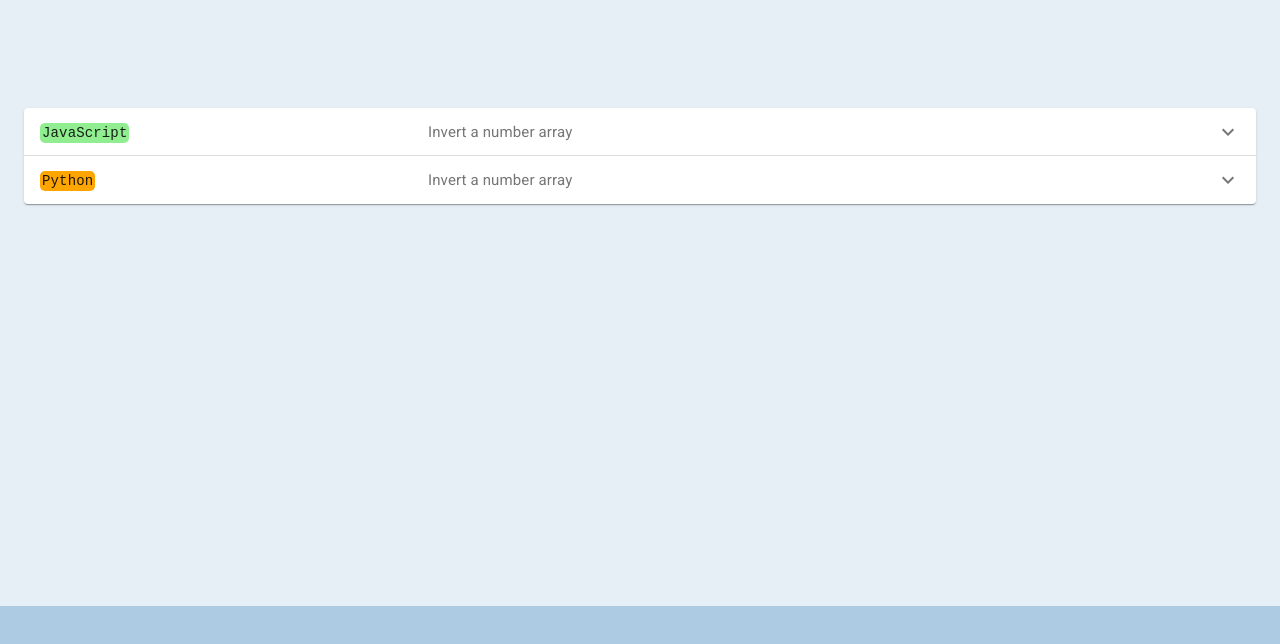
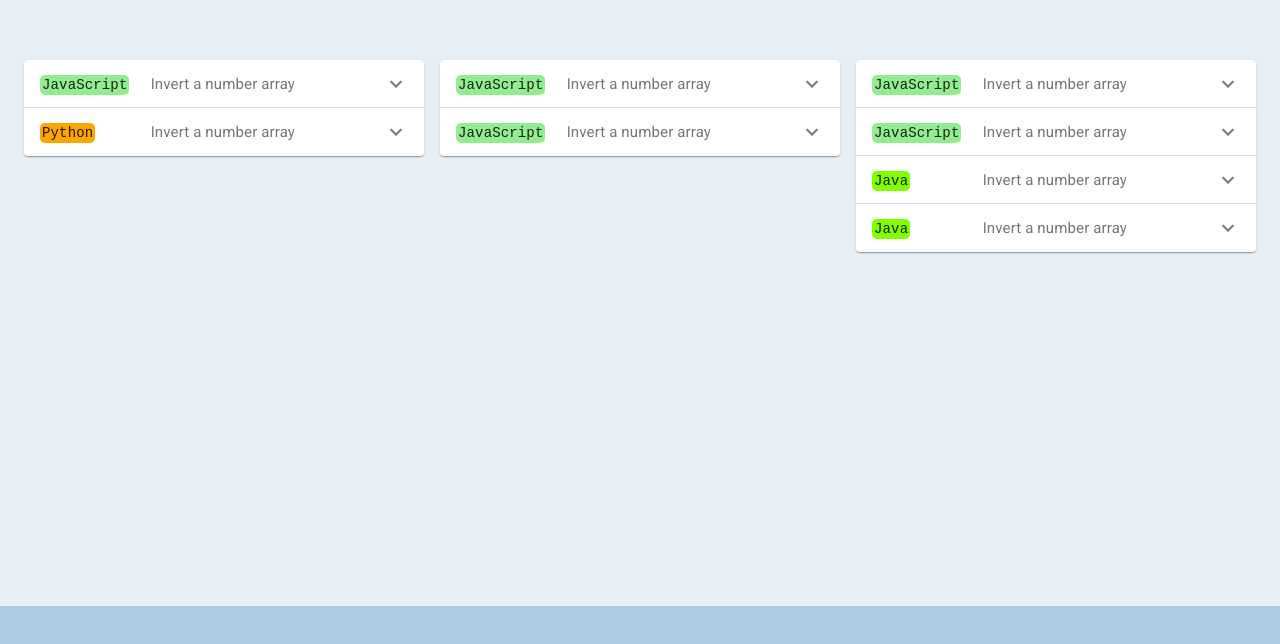
Before and after one commit to KVN2099/landing-page, a React (Create React App) app: page / in a window 1280 px wide. Shown: the part 1943-2587 px from the top of the page. Built offline with nearby package versions, Linux system fonts and the light colour scheme.

Commit message:
Completed map of challenges in accordion

```diff
--- a/src/Slides/Coding Challenges/CodingChallenges.js
+++ b/src/Slides/Coding Challenges/CodingChallenges.js
@@ -9,12 +9,14 @@ import Typography from '@material-ui/core/Typography';
 import ExpandMoreIcon from '@material-ui/icons/ExpandMore';
 import challenges from '../../assets/Info/challenges';
 import ContainerLayout from '../../Components/Container/Container';
+import { Grid } from '@material-ui/core';
 
 function CodingChallenges() {
     console.log(challenges);
     const useStyles = makeStyles((theme) => ({
         root: {
-          width: '100%'
+          width: '100%',
+          flexGrow: 1,
         },
         heading: {
           fontSize: theme.typography.pxToRem(15),
@@ -35,6 +37,8 @@ function CodingChallenges() {
     return (
         <ContainerLayout className="container-slide" id="coding-challenges" background={ colors.background }>
             <div className={`challenges-container ${ classes.root }`}>
+                <Grid container spacing={2}>
+                    <Grid item xs>
                         { challenges.easy.map((accordion) => {
                             const { id, type, name, description, link } = accordion;
                             return (
@@ -57,6 +61,56 @@ function CodingChallenges() {
                                 </Accordion>
                             )
                         })}
+                    </Grid>
+                    <Grid item xs>
+                        { challenges.medium.map((accordion) => {
+                            const { id, type, name, description, link } = accordion;
+                            return (
+                                <Accordion expanded={expanded === id} onChange={handleChange(id)}>
+                                    <AccordionSummary
+                                    expandIcon={<ExpandMoreIcon />}
+                                    aria-controls="panel3bh-content"
+                                    id="panel3bh-header"
+                                    >
+                                    <Typography className={classes.heading}><code className={ type }>{ type }</code></Typography>
+                                    <Typography className={classes.secondaryHeading}>
+                                        { name }
+                                    </Typography>
+                                    </AccordionSummary>
+                                    <AccordionDetails>
+                                    <Typography>
+                                        { description }
+                                    </Typography>
+                                    </AccordionDetails>
+                                </Accordion>
+                            )
+                        })}
+                    </Grid>
+                    <Grid item xs>
+                        { challenges.hard.map((accordion) => {
+                            const { id, type, name, description, link } = accordion;
+                            return (
+                                <Accordion expanded={expanded === id} onChange={handleChange(id)}>
+                                    <AccordionSummary
+                                    expandIcon={<ExpandMoreIcon />}
+                                    aria-controls="panel4bh-content"
+                                    id="panel4bh-header"
+                                    >
+                                    <Typography className={classes.heading}><code className={ type }>{ type }</code></Typography>
+                                    <Typography className={classes.secondaryHeading}>
+                                        { name }
+                                    </Typography>
+                                    </AccordionSummary>
+                                    <AccordionDetails>
+                                    <Typography>
+                                        { description }
+                                    </Typography>
+                                    </AccordionDetails>
+                                </Accordion>
+                            )
+                        })}
+                    </Grid>
+                </Grid>
             </div>
         </ContainerLayout>
     )
--- a/src/assets/Info/challenges.js
+++ b/src/assets/Info/challenges.js
@@ -1,13 +1,13 @@
 const easy = [
         {
-            "id": "panel1",
+            "id": "panel-easy1",
             "type": "JavaScript",
             "name": "Invert a number array",
             "description": "Invert a number array with 10 numbers without defining extra variables.",
             "link": ""
         },
         {
-            "id": "panel2",
+            "id": "panel-easy2",
             "type": "Python",
             "name": "Invert a number array",
             "description": "Hello world!",
@@ -17,14 +17,14 @@ const easy = [
 
 const medium = [
     {
-        "id": "panel1",
+        "id": "panel-medium1",
         "type": "JavaScript",
         "name": "Invert a number array",
         "description": "Invert a number array with 10 numbers without defining extra variables.",
         "link": ""
     },
     {
-        "id": "panel2",
+        "id": "panel-medium2",
         "type": "JavaScript",
         "name": "Invert a number array",
         "description": "Invert a number array with 10 numbers without defining extra variables.",
@@ -34,15 +34,29 @@ const medium = [
 
 const hard = [
     {
-        "id": "panel1",
+        "id": "panel-hard1",
         "type": "JavaScript",
         "name": "Invert a number array",
         "description": "Invert a number array with 10 numbers without defining extra variables.",
         "link": ""
     },
     {
-        "id": "panel2",
+        "id": "panel-hard2",
         "type": "JavaScript",
+        "name": "Invert a number array",
+        "description": "Invert a number array with 10 numbers without defining extra variables.",
+        "link": ""
+    },
+    {
+        "id": "panel-hard3",
+        "type": "Java",
+        "name": "Invert a number array",
+        "description": "Invert a number array with 10 numbers without defining extra variables.",
+        "link": ""
+    },
+    {
+        "id": "panel-hard4",
+        "type": "Java",
         "name": "Invert a number array",
         "description": "Invert a number array with 10 numbers without defining extra variables.",
         "link": ""
```
Lines whose indentation alone changed are shown as unchanged.
